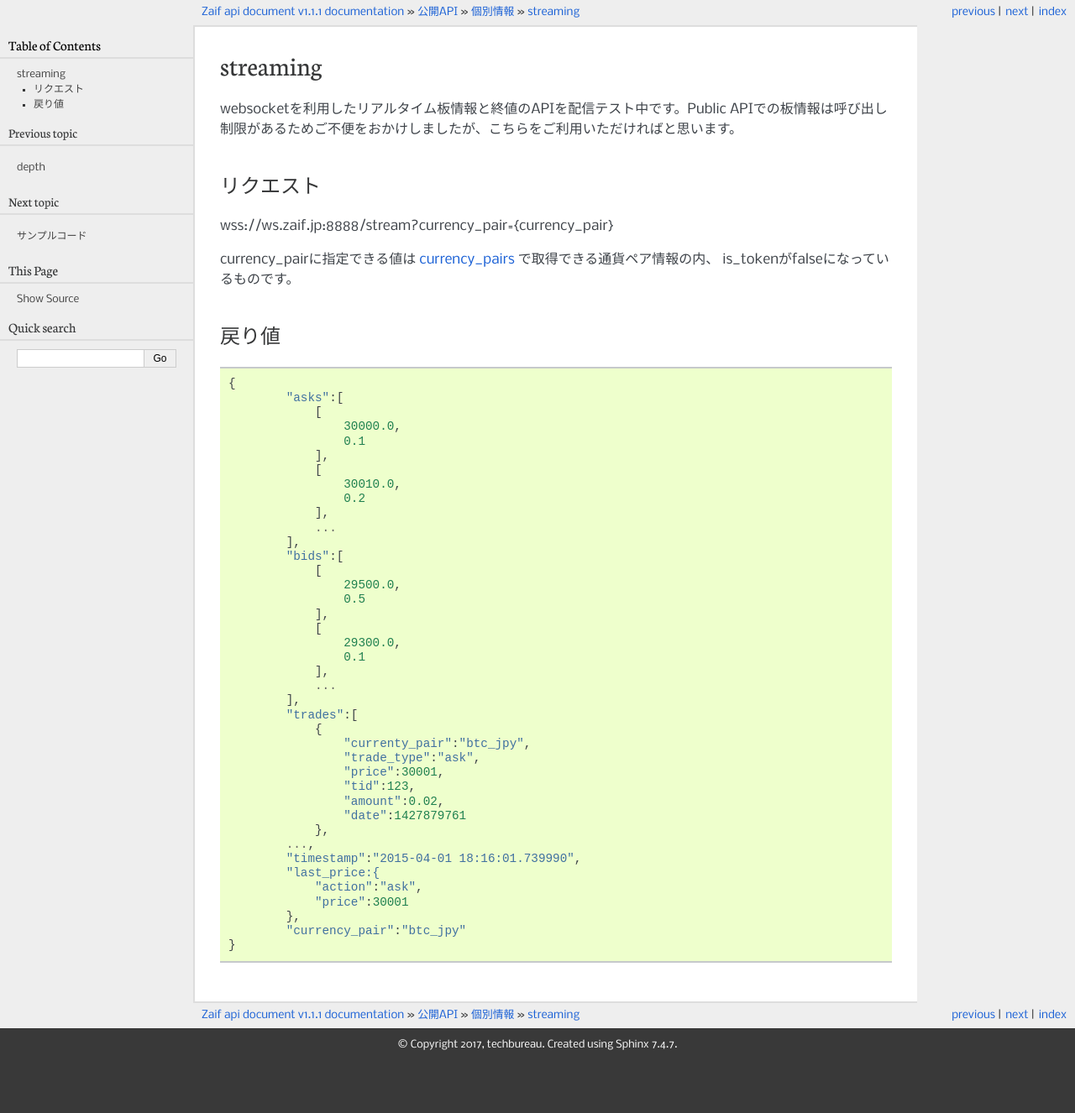
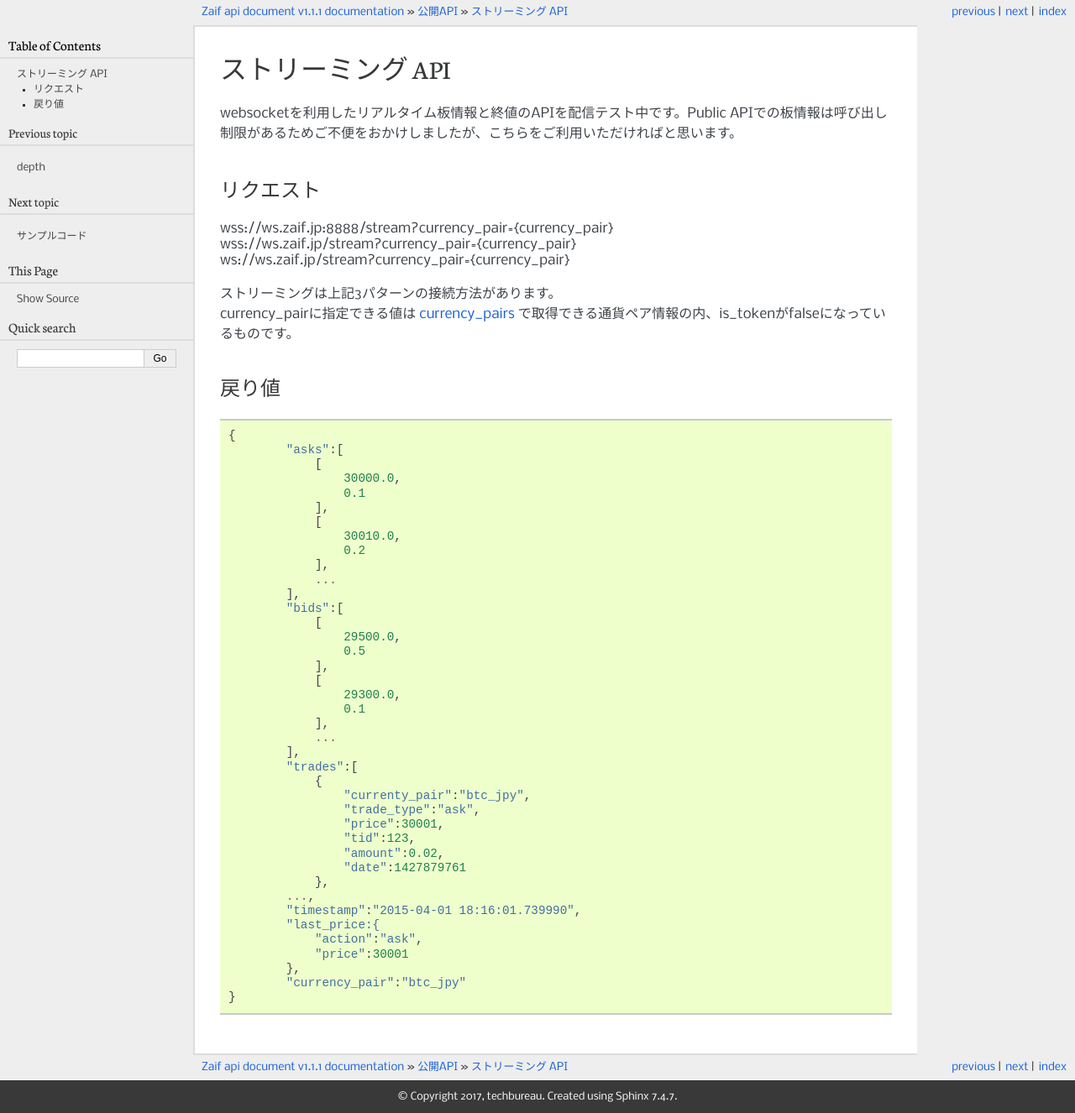
Before and after one commit to techbureau/api-doc, a Sphinx documentation site: the page built from docs/public/3_streaming.rst, in a window 1280 px wide. Shown: the whole page at 84% size. Built offline with Sphinx 7.4.7, drawn with Linux system fonts in a browser that asks for light colours; before the commit the page ends 1264 px from its top, so only the background shows below that.

Commit message:
公開API ストリーミングの分別

```diff
--- a/docs/public/2_individual/index.rst
+++ b/docs/public/2_individual/index.rst
@@ -13,4 +13,3 @@
    4_ticker
    5_trades
    6_depth
-   7_streaming
--- a/docs/public/2_individual/7_streaming.rst
+++ b/docs/public/3_streaming.rst
@@ -1,14 +1,16 @@
 =============================
-streaming
+ストリーミング API
 =============================
 websocketを利用したリアルタイム板情報と終値のAPIを配信テスト中です。Public APIでの板情報は呼び出し制限があるためご不便をおかけしましたが、こちらをご利用いただければと思います。
 
 リクエスト
 ==============
-wss://ws.zaif.jp:8888/stream?currency_pair={currency_pair}
+| wss://ws.zaif.jp:8888/stream?currency_pair={currency_pair}
+| wss://ws.zaif.jp/stream?currency_pair={currency_pair}
+| ws://ws.zaif.jp/stream?currency_pair={currency_pair}
 
-currency_pairに指定できる値は :ref:`public-currency-pairs` で取得できる通貨ペア情報の内、
-is_tokenがfalseになっているものです。
+| ストリーミングは上記3パターンの接続方法があります。
+| currency_pairに指定できる値は :ref:`public-currency-pairs` で取得できる通貨ペア情報の内、is_tokenがfalseになっているものです。
 
 
 
--- a/docs/public/index.rst
+++ b/docs/public/index.rst
@@ -9,4 +9,5 @@
 
    1_common
    2_individual/index
+   3_streaming
    3_how_to_implement/index
```
